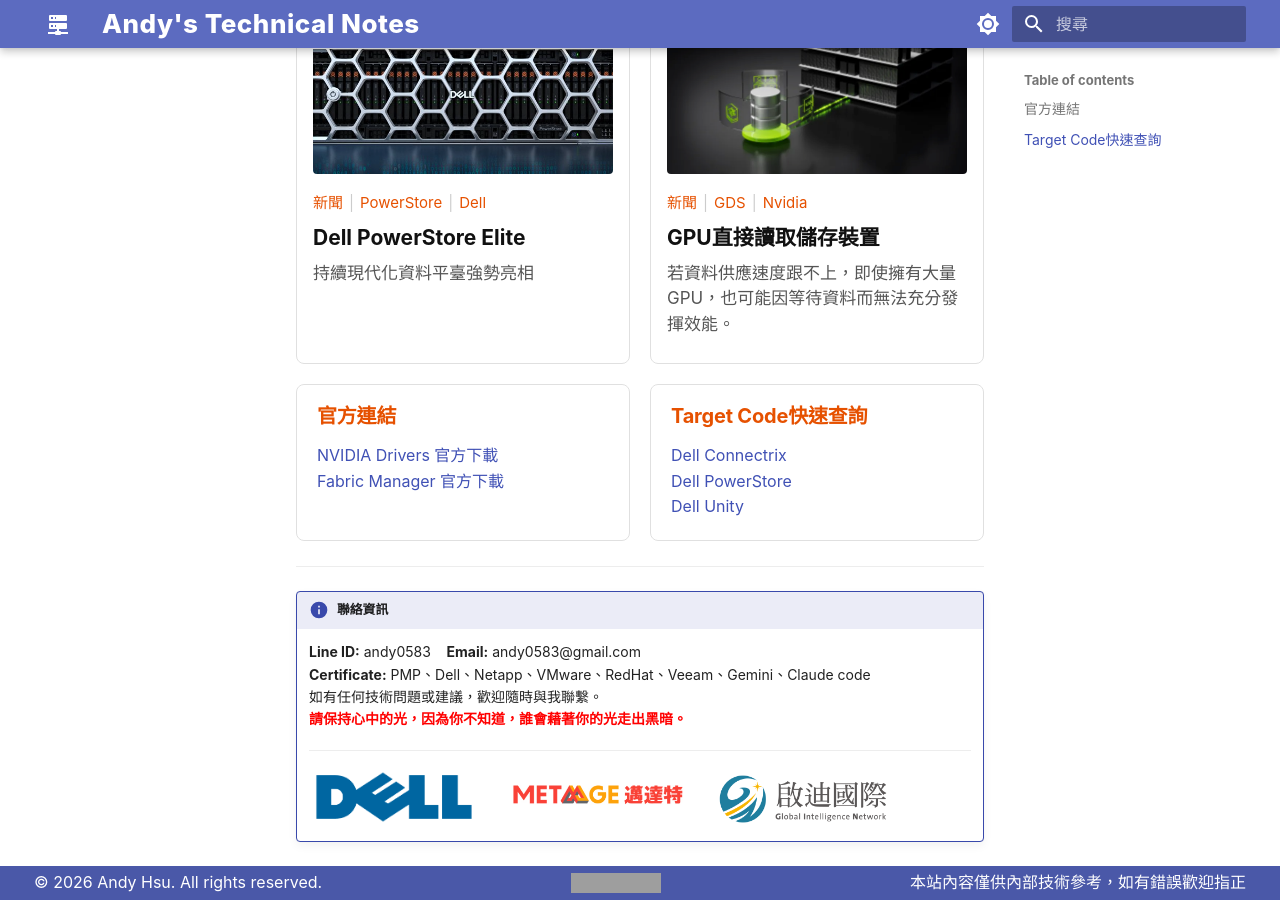
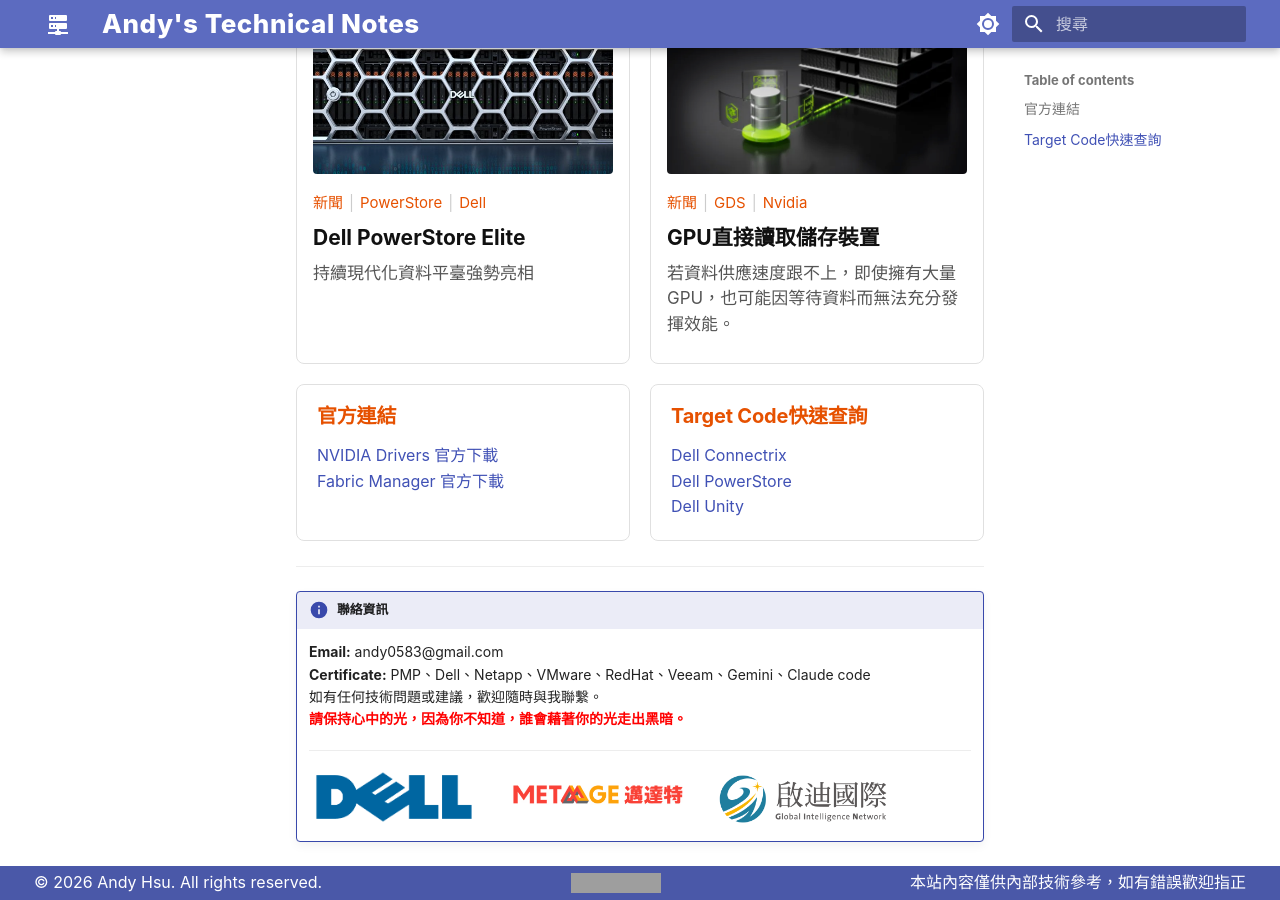
Before and after one commit to Andy0583/Metaage, an MkDocs documentation site: the page built from docs/index.md, in a window 1280 px wide and 900 px high, scrolled down 558 px. Built offline with MkDocs 1.6.1 and Material for MkDocs 9.7.7, drawn with Linux system fonts in a browser that asks for light colours; grey boxes are pictures that could not be loaded.

Commit message:
Update index.md

```diff
--- a/docs/index.md
+++ b/docs/index.md
@@ -40,7 +40,7 @@
 ---
 !!! info "聯絡資訊"
     <div style="font-size: 0.7rem;">
-    **Line ID:** andy0583&nbsp;&nbsp;&nbsp;&nbsp;**Email:** andy0583@gmail.com<br>
+    **Email:** andy0583@gmail.com<br>
     **Certificate:** PMP、Dell、Netapp、VMware、RedHat、Veeam、Gemini、Claude code<br>
     如有任何技術問題或建議，歡迎隨時與我聯繫。<br>
     **<font color="red">請保持心中的光，因為你不知道，誰會藉著你的光走出黑暗。</font>**
```
